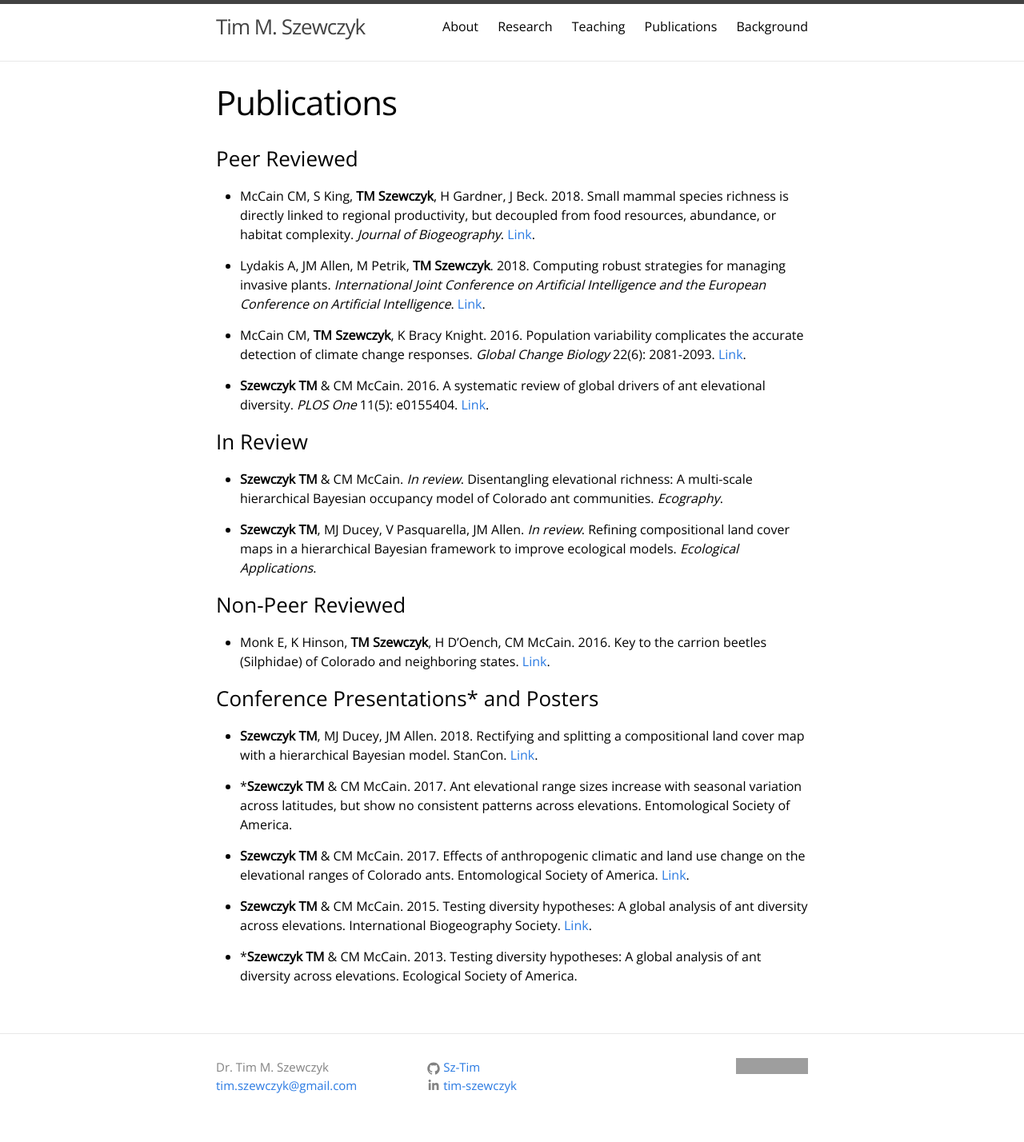
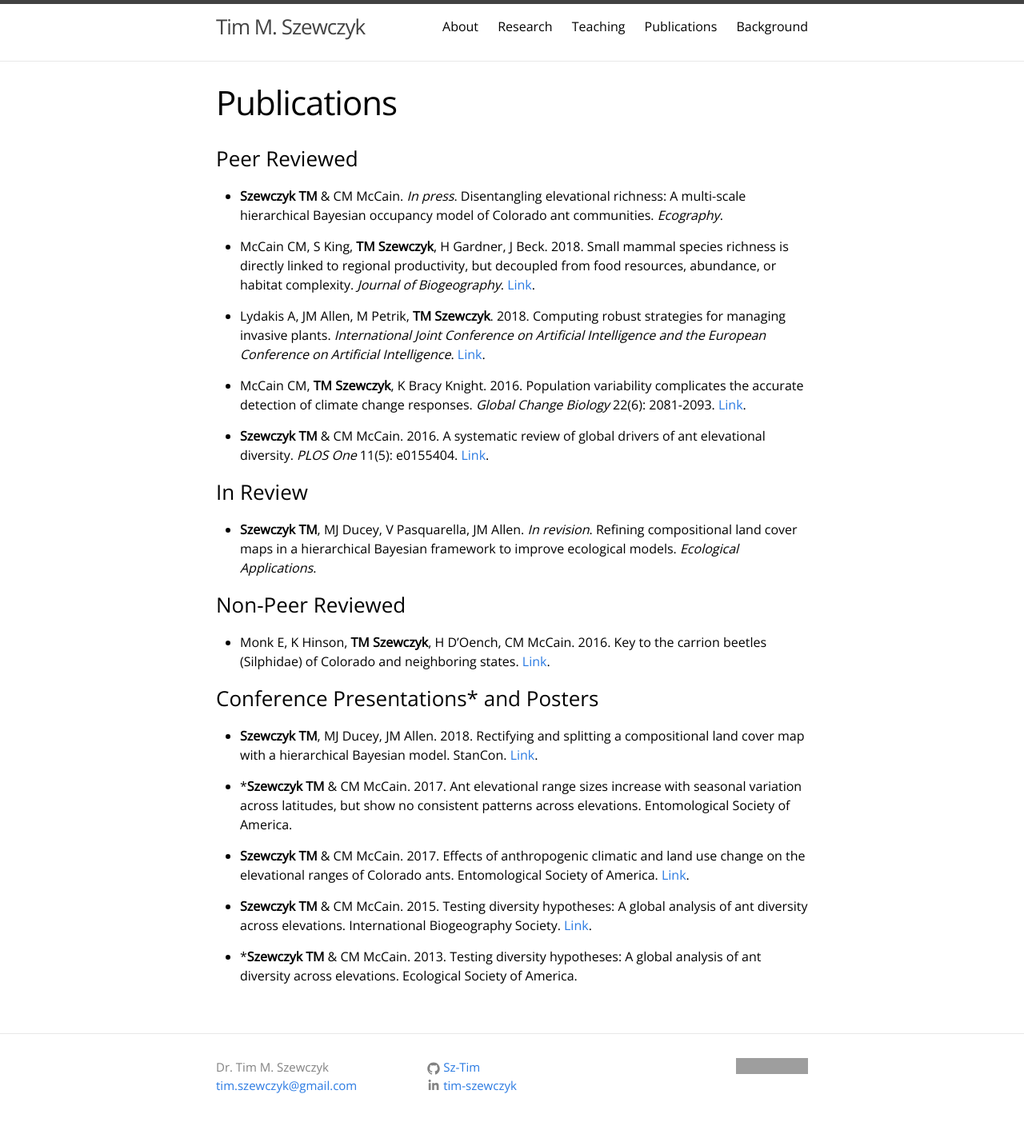
Before and after one commit to Sz-Tim/Sz-Tim.github.io, a Jekyll site: the page built from publications.md, in a window 1280 px wide. Shown: the whole page at 80% size. Built offline with Jekyll 4.4.1, drawn with Linux system fonts in a browser that asks for light colours; part of the change alters nothing that is shown; grey boxes are pictures that could not be loaded.

Commit message:
updated publications

```diff
--- a/publications.md
+++ b/publications.md
@@ -6,6 +6,8 @@ weight: 4
 ---
 
 ### Peer Reviewed
+
+- **Szewczyk TM** & CM McCain. *In press*. Disentangling elevational richness: A multi-scale hierarchical Bayesian occupancy model of Colorado ant communities. *Ecography*.
 
 - McCain CM, S King, **TM Szewczyk**, H Gardner, J Beck. 2018. Small mammal species richness is directly linked to regional productivity, but decoupled from food resources, abundance, or habitat complexity. *Journal of Biogeography*. [Link](http://dx.doi.org/10.1111/jbi.13432).
 
@@ -19,9 +21,7 @@ weight: 4
 
 ### In Review
 
-- **Szewczyk TM** & CM McCain. *In review*. Disentangling elevational richness: A multi-scale hierarchical Bayesian occupancy model of Colorado ant communities. *Ecography*.
-
-- **Szewczyk TM**, MJ Ducey, V Pasquarella, JM Allen. *In review*. Refining compositional land cover maps in a hierarchical Bayesian framework to improve ecological models. *Ecological Applications*.
+- **Szewczyk TM**, MJ Ducey, V Pasquarella, JM Allen. *In revision*. Refining compositional land cover maps in a hierarchical Bayesian framework to improve ecological models. *Ecological Applications*.
 
 
 
```
Also changed, not shown: headshot_2.jpg (deleted).
